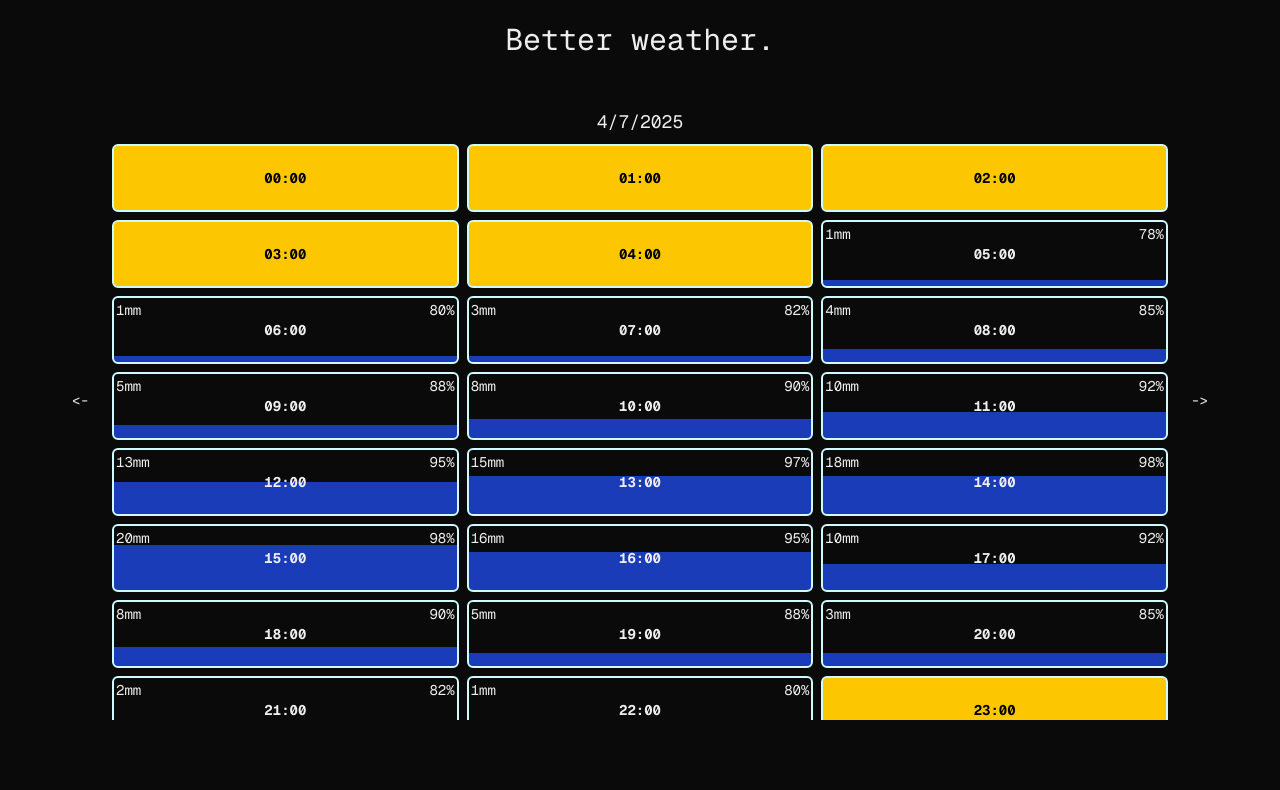
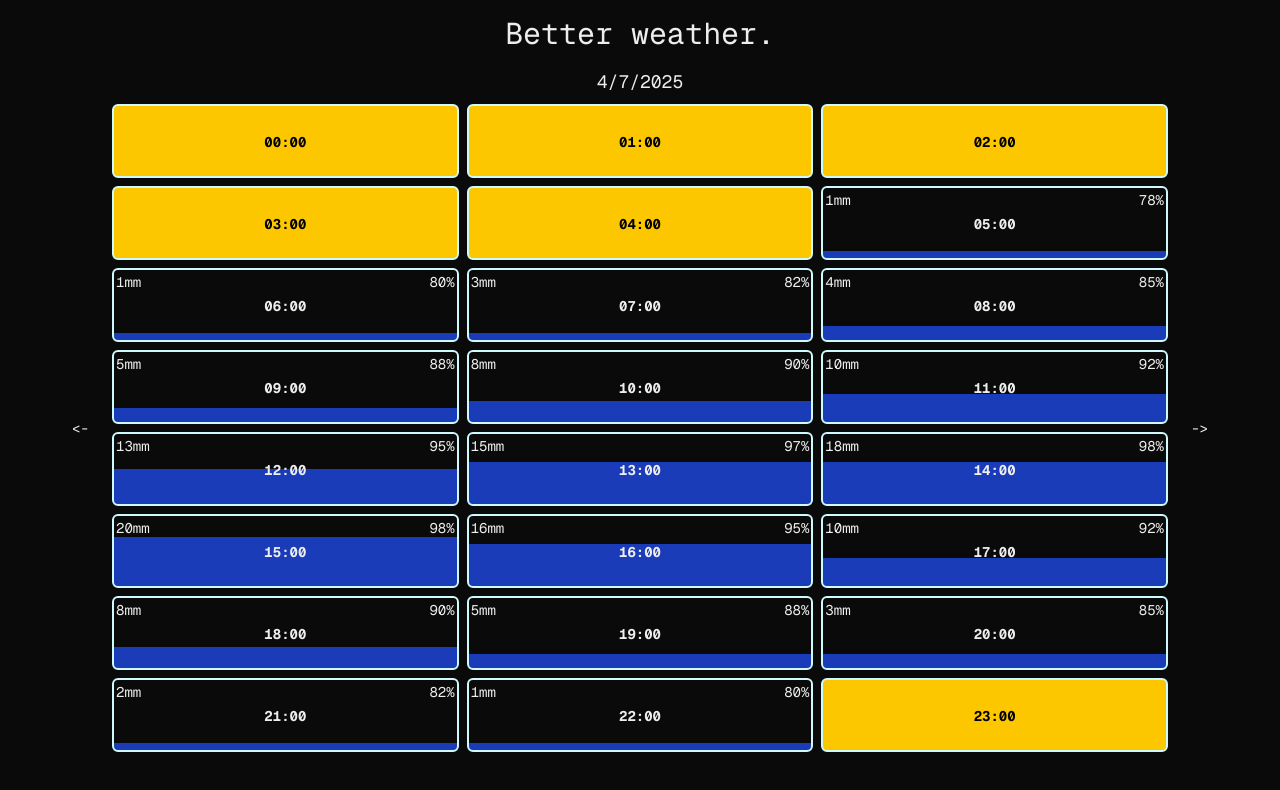
Before and after one commit to jacobjshelp/better-weather, a Next.js app: page / in a window 1280 px wide. Shown: the top 790 px of the page. Built offline with nearby package versions, Linux system fonts and the light colour scheme.

Commit message:
fixed styling

```diff
--- a/app/components/DateDisplay.tsx
+++ b/app/components/DateDisplay.tsx
@@ -4,7 +4,7 @@ type DateDisplayProps = {
 
 export default function DateDisplay({ date }: DateDisplayProps) {
   return (
-    <h2 className="flex justify-center items-end h-1/10 text-lg pb-2">
+    <h2 className="flex justify-center items-end h-auto text-lg pb-2">
       {date.toLocaleDateString()}
     </h2>
   );
--- a/app/components/Header.tsx
+++ b/app/components/Header.tsx
@@ -1,6 +1,6 @@
 export default function Header() {
   return (
-    <header className="min-h-1/10 flex items-center justify-center">
+    <header className="h-auto flex items-center justify-center my-4">
       <h1 className="text-3xl">Better weather.</h1>
     </header>
   );
--- a/app/page.tsx
+++ b/app/page.tsx
@@ -10,7 +10,7 @@ export default async function Home() {
   return (
     <div className="h-dvh flex flex-col font-mono">
       <Header />
-      <main className="h-8/10 w-9/10 mx-auto mb-4">
+      <main className="h-9/10 w-9/10 mx-auto">
         <ForecastCarousel allDays={allDays} />
       </main>
     </div>
```
